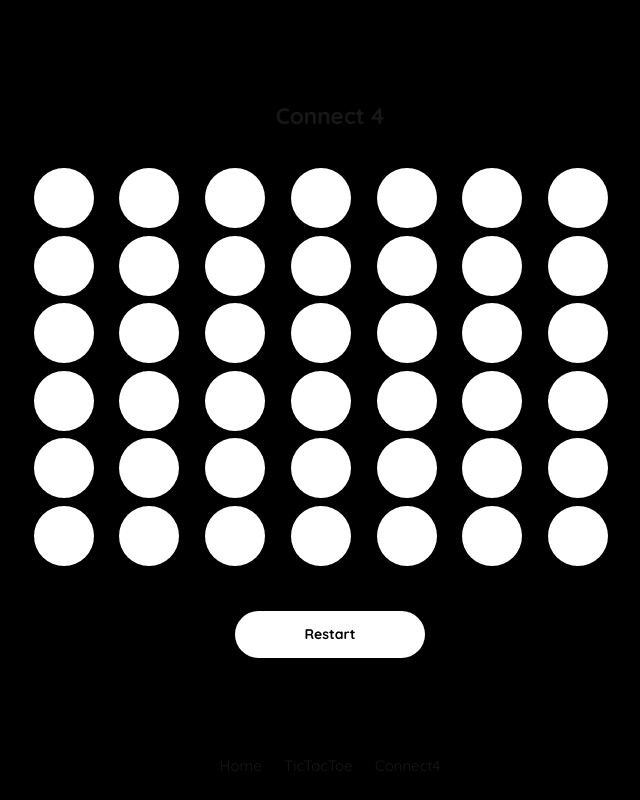
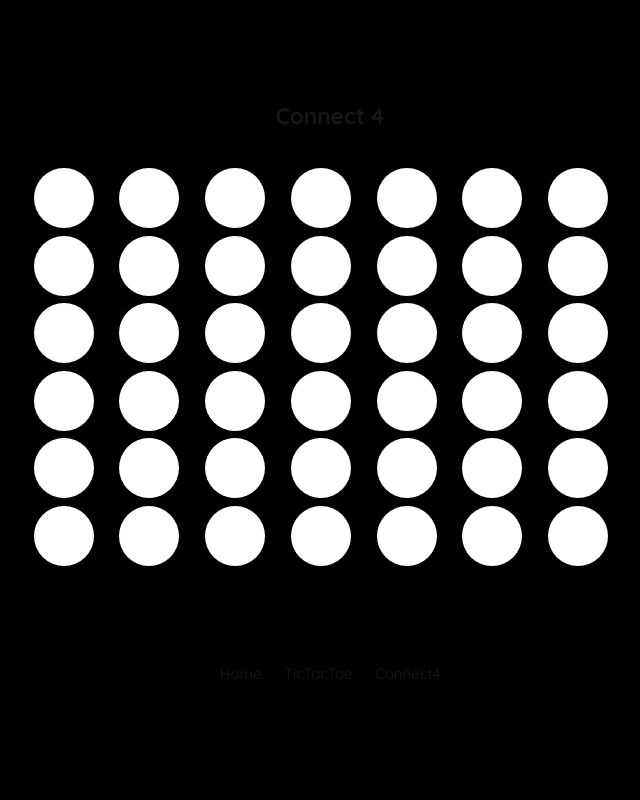
Before and after one commit to Keevah9/react-assessment, a Next.js app: page /connect4 in a window 1280 px wide. Shown: the part 857-1657 px from the top of the page, without its empty margins (310-950 px from the left). After the commit the page ends 1565 px from the top, so only its background shows below. Built offline with nearby package versions, Linux system fonts and the light colour scheme.

Commit message:
connect 4

```diff
--- a/src/components/connect/index.tsx
+++ b/src/components/connect/index.tsx
@@ -7,19 +7,12 @@ import PageHeader from "../global/common/page-header";
 import ConnectBoard from "./connect-board";
 
 export default function Connect4GameComponent() {
-  const { handleReset } = useGameContext();
+  const { handleReset, gameOver } = useGameContext();
 
   return (
     <div>
       <PageHeader title="Connect 4" />
       <ConnectBoard />
-      <div className="flex flex-col items-center
-      justify-center pt-6">
-        <DynamicButton
-          onClick={handleReset}
-          label="Restart"
-        />
-      </div>
     </div>
   );
 }
```
